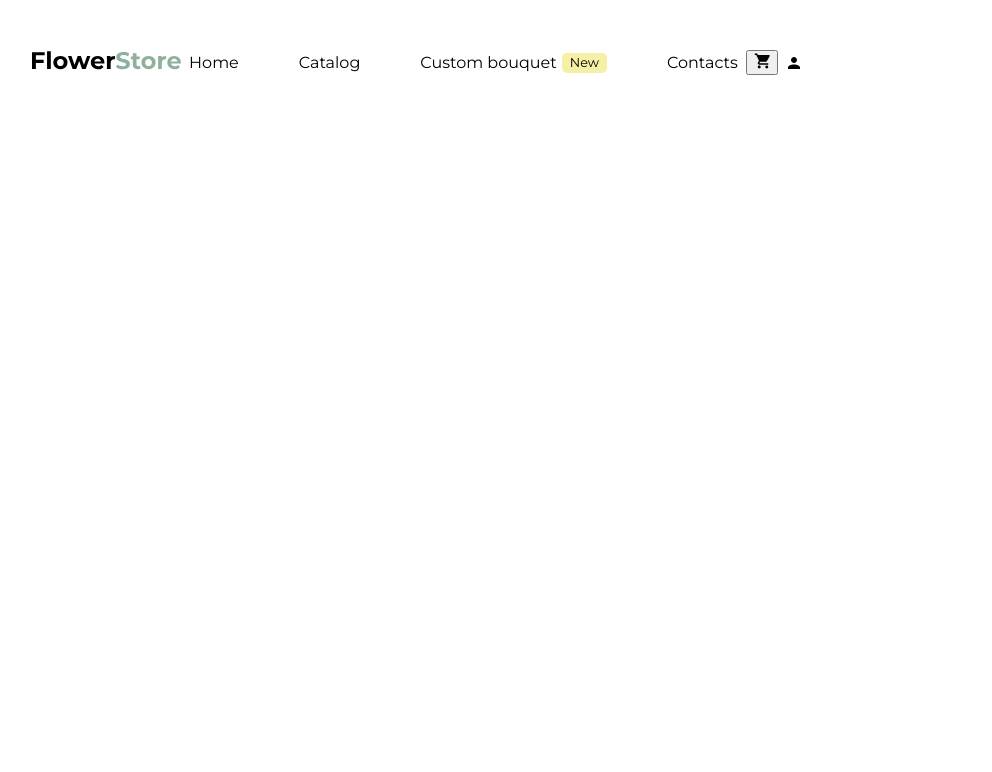
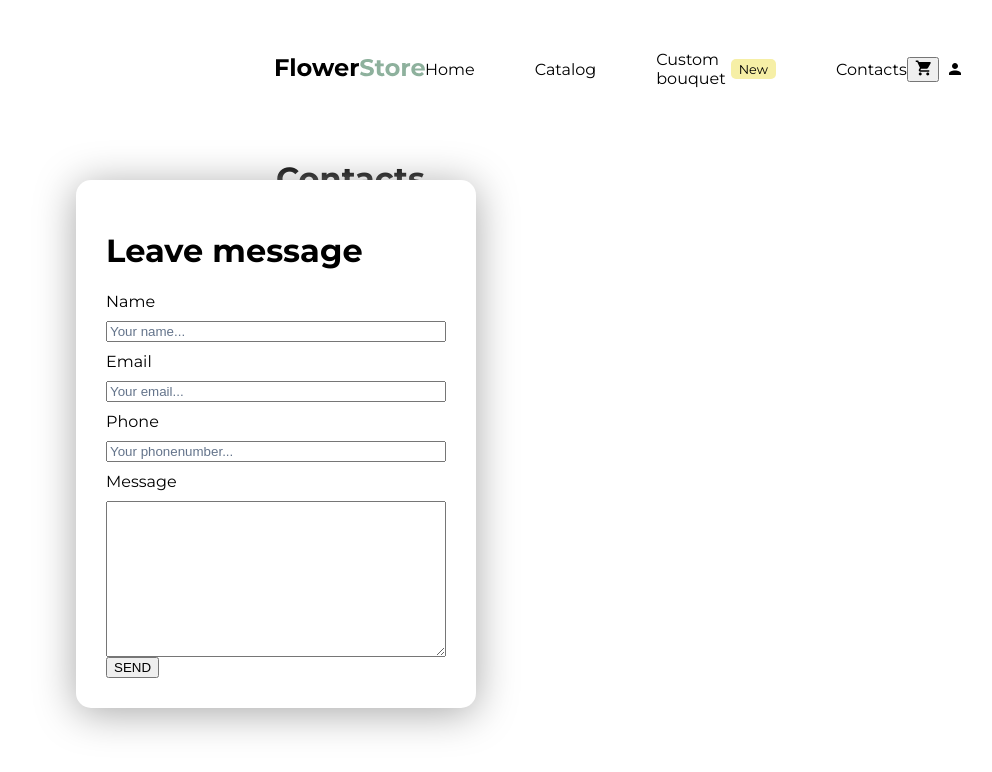
Before and after one commit to rtm-dj/CTPO-WEB, a Vue app in the folder FlowerStore/flowerstore/: page /contacts in a window 1280 px wide. Shown: the top 772 px of the page, without its empty margins (224-1216 px from the left). Built offline with nearby package versions, Linux system fonts and the light colour scheme.

Commit message:
lesson 26.04

```diff
--- a/FlowerStore/flowerstore/src/components/NavBar.vue
+++ b/FlowerStore/flowerstore/src/components/NavBar.vue
@@ -11,7 +11,7 @@
         <router-link :to="'/'">Custom bouquet
             <Tag :text="'New'" :color="'#F6EFA6'"/>
         </router-link>
-        <router-link :to="'/'">Contacts</router-link>
+        <router-link :to="'/contacts'">Contacts</router-link>
     </div>
 
 
@@ -88,7 +88,7 @@ export default {
 
 <style scoped>
 .main{
-    padding: 50px 20vw;
+    padding: 50px 500px;
     display: flex;
     align-items: center;
     justify-content: space-between;
--- a/FlowerStore/flowerstore/src/router/index.js
+++ b/FlowerStore/flowerstore/src/router/index.js
@@ -1,6 +1,7 @@
 import { createRouter, createWebHistory } from 'vue-router'
 import HomeView from '../views/HomeView.vue'
 import CatalogView from '../views/CatalogView.vue'
+import ContactsView from '../views/ContactsView.vue'
 
 const router = createRouter({
   history: createWebHistory(import.meta.env.BASE_URL),
@@ -15,6 +16,11 @@ const router = createRouter({
       name: 'catalog',
       component: CatalogView,
     },
+    {
+      path: '/contacts',
+      name: 'contacts',
+      component: ContactsView,
+    },
   ]
 })
 
--- a/FlowerStore/flowerstore/src/views/CatalogView.vue
+++ b/FlowerStore/flowerstore/src/views/CatalogView.vue
@@ -66,7 +66,7 @@ export default {
 
 <style scoped>
 .catalog{
-    padding: 0 20vw;
+    padding: 0 500px;
 }
 
 .blocks{
--- /dev/null
+++ b/FlowerStore/flowerstore/src/views/ContactsView.vue
@@ -0,0 +1,61 @@
+<template>
+  <div class="contacts">
+    <h1>Contacts</h1>
+    <div class="map">
+
+      <div class="message-block">
+        <h1 id="lam">Leave message</h1>
+        <div class="inputs">
+          <label for="name">Name</label>
+          <input id="name" type="text" placeholder="Your name...">
+
+          <label for="email">Email</label>
+          <input id="email" type="email" placeholder="Your email...">
+
+          <label for="tel">Phone</label>
+          <input id="tel" type="tel" placeholder="Your phonenumber...">
+
+          <label for="msg">Message</label>
+          <textarea id="msg" cols="30" rows="10"></textarea>
+        </div>
+        <button>SEND</button>
+      </div>
+
+      <iframe src="https://yandex.ru/map-widget/v1/?um=constructor%3Aecd44d736ab69bbdc51c28deb6eff2cb29efaed4c74ad22cfe49abe854c5d8d2&amp;source=constructor" width="100%" height="621" frameborder="0"></iframe>
+    </div>
+  </div>
+</template>
+
+<script>
+export default {
+
+}
+</script>
+
+<style scoped>
+.contacts{
+  padding: 0 500px;
+}
+
+.message-block{
+  background-color: rgb(255, 255, 255);
+  position: absolute;
+  width: 400px;
+  padding: 30px;
+  filter: drop-shadow(0 5px 20px rgb(167, 167, 167));
+  border-radius: 15px;
+
+  right: 80px;
+  top: -40px;
+}
+
+.map{
+  position: relative;
+}
+
+.inputs{
+  display: flex;
+  flex-direction: column;
+  gap: 10px;
+}
+</style>
--- a/FlowerStore/flowerstore/src/views/HomeView.vue
+++ b/FlowerStore/flowerstore/src/views/HomeView.vue
@@ -76,7 +76,7 @@ export default {
 
 .reasons{
     margin-top: 80px;
-    padding: 0 20vw;
+    padding: 0 500px;
 
     margin-bottom: 80px;
 }
```
